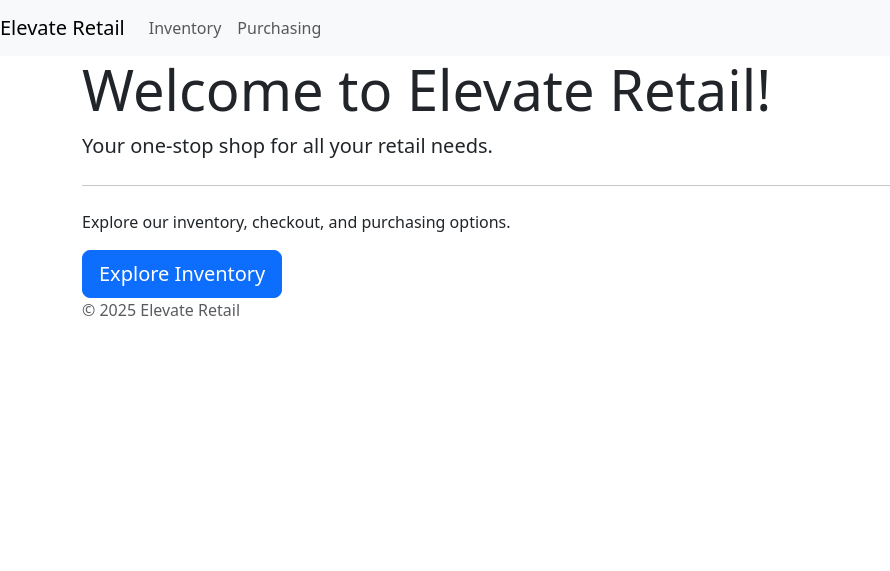
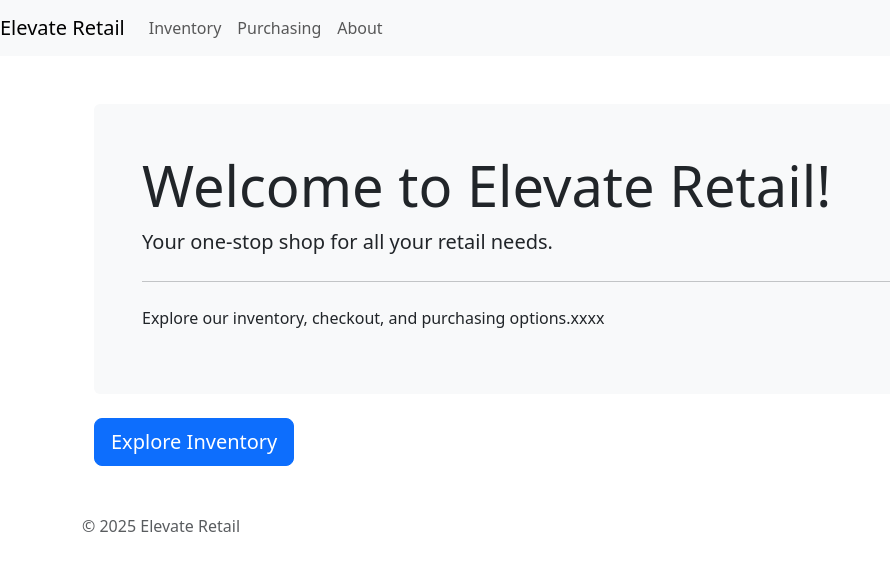
Before and after one commit to Cyber-Kaeh/elevate-retail, a Flask app: page / in a window 1280 px wide. Shown: the top 571 px of the page, without its empty margins (0-890 px from the left). Run offline with Flask 3, Linux system fonts and the light colour scheme.

Commit message:
Added placeholder about page

```diff
--- a/app.py
+++ b/app.py
@@ -27,5 +27,10 @@ def purchasing():
     return render_template('purchasing.html')
 
 
+@app.route('/about')
+def about():
+    return render_template('about.html')
+
+
 if __name__ == '__main__':
     app.run(host='0.0.0.0', port=5000)
--- a/templates/base.html
+++ b/templates/base.html
@@ -18,6 +18,9 @@
                     <li class="nav-item">
                         <a class="nav-link" href="/purchasing">Purchasing</a>
                     </li>
+                    <li class="nav-item">
+                        <a class="nav-link" href="/about">About</a>
+                    </li>
                 </ul>
             </div>
         </nav>
--- a/templates/landing.html
+++ b/templates/landing.html
@@ -3,11 +3,14 @@
 {% block title %}Welcome to Elevate Retail{% endblock %}
 
 {% block content %}
-<div class="jumbotron">
-    <h1 class="display-4">Welcome to Elevate Retail!</h1>
-    <p class="lead">Your one-stop shop for all your retail needs.</p>
-    <hr class="my-4">
-    <p>Explore our inventory, checkout, and purchasing options.</p>
-    <a class="btn btn-primary btn-lg" href="/inventory" role="button">Explore Inventory</a>
+<div class="container py-5">
+    <div class="container bg-light p-5 rounded">
+        <h1 class="display-4">Welcome to Elevate Retail!</h1>
+        <p class="lead">Your one-stop shop for all your retail needs.</p>
+        <hr class="my-4">
+        <p>Explore our inventory, checkout, and purchasing options.xxxx</p>
+    </div>
+
+    <a class="btn btn-primary btn-lg mt-4" href="/inventory" role="button">Explore Inventory</a>
 </div>
 {% endblock %}
```
Also changed, not shown: templates/about.html (added, +12 -0 lines), static/smiley.png (added).
